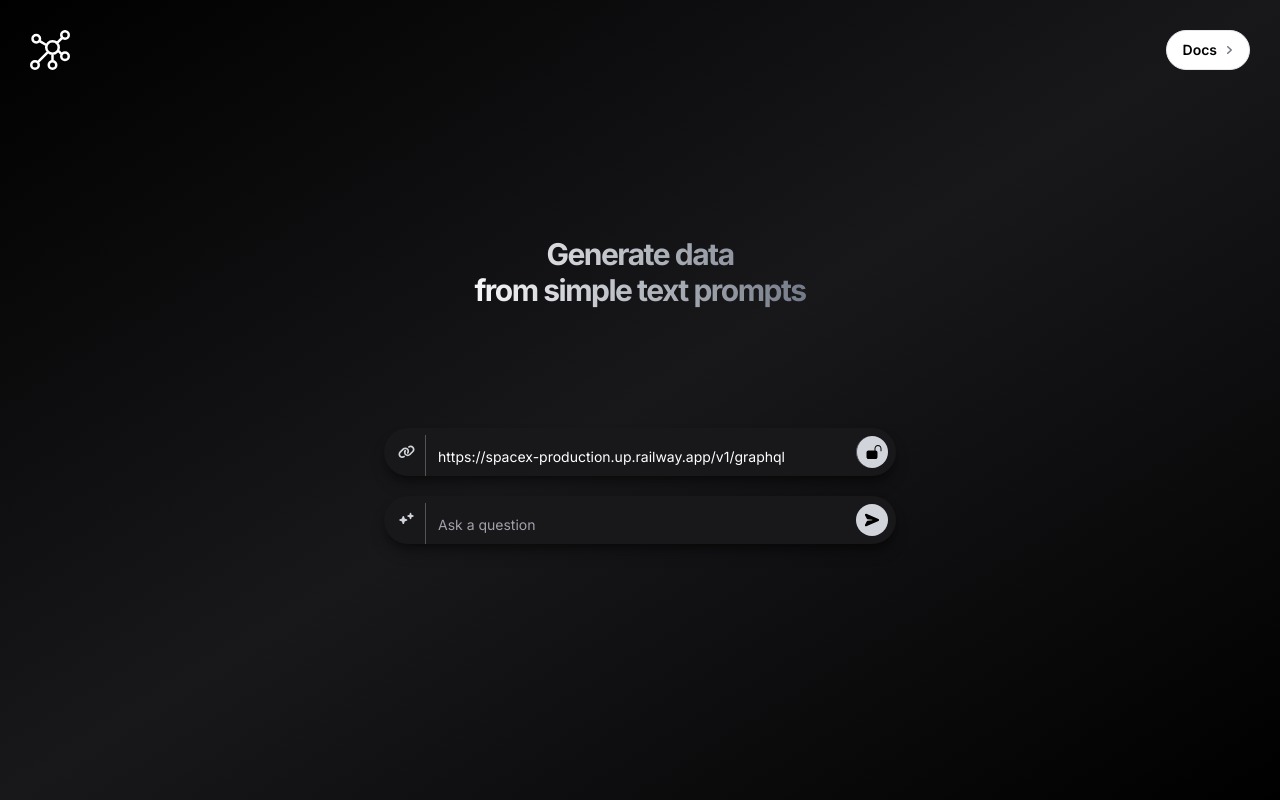
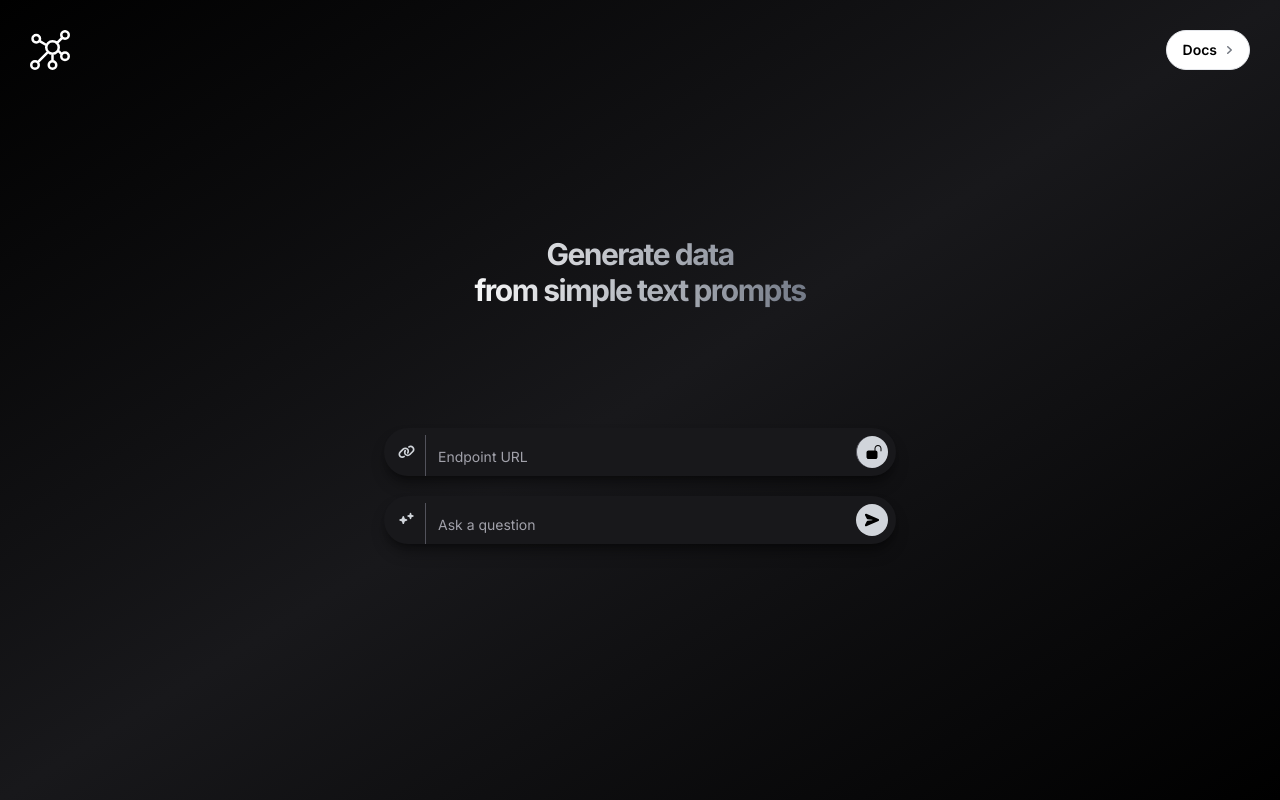
Before and after one commit to geobde/graphqlexplorer, a Next.js app: page / in a window 1280 px wide. Built offline with nearby package versions, Linux system fonts and the light colour scheme.

Commit message:
add useUi

```diff
--- a/src/app/page.jsx
+++ b/src/app/page.jsx
@@ -1,18 +1,17 @@
 "use client";
 import { useChat } from "ai/react";
-import { useState } from "react";
 import { Input } from "../components/Input";
 import { Header } from "../components/Header";
 import { Result } from "../components/Result";
 import {
   LinkIcon,
   AccessIcon,
+  CheckIcon,
   MagicIcon,
   LoadingIcon,
   SendIcon,
 } from "../components/Icons";
-
-const API = "https://spacex-production.up.railway.app/v1/graphql";
+import { useUi } from "../hooks";
 
 export default function Home({
   title = (
@@ -21,7 +20,8 @@ export default function Home({
     </>
   ),
 }) {
-  const [endpoint, setEndpoint] = useState(API);
+  const [endpoint, setEndpoint] = useUi(null, "endpoint", true);
+
   const { messages, input, handleInputChange, handleSubmit, isLoading } =
     useChat({
       body: {
@@ -44,9 +44,9 @@ export default function Home({
         >
           <Input
             value={endpoint}
-            setValue={setEndpoint}
+            setValue={(e) => setEndpoint(e.target.value)}
             placeholder="Endpoint URL"
-            suffix={<AccessIcon />}
+            suffix={endpoint ? <CheckIcon /> : <AccessIcon />}
             prefix={<LinkIcon />}
           />
           <Input
@@ -77,4 +77,4 @@ export default function Home({
       </section>
     </>
   );
-};
+}
--- /dev/null
+++ b/src/components/Icons/CheckIcon.jsx
@@ -0,0 +1,24 @@
+const CheckIcon = () => {
+  return (
+
+    <button
+    type="button"
+    className="invert-theme bg-gs-gray-400 text-sm gap-1.5 justify-start text-gs-background-1000 rounded-full flex items-center h-8 origin-right overflow-hidden ease-in font-medium px-[9px] disabled:opacity-50 hover:bg-gs-gray-600"
+    data-state="closed"
+    style={{ background: "rgb(209, 213, 219)", width: "32px" }}
+  >
+     <svg
+      style={{ width: "32px" }}
+      xmlns="http://www.w3.org/2000/svg"
+      viewBox="0 0 448 512"
+    >
+      <path d="M438.6 105.4c12.5 12.5 12.5 32.8 0 45.3l-256 256c-12.5 12.5-32.8 12.5-45.3 0l-128-128c-12.5-12.5-12.5-32.8 0-45.3s32.8-12.5 45.3 0L160 338.7 393.4 105.4c12.5-12.5 32.8-12.5 45.3 0z" />
+    </svg>
+  </button>
+
+
+
+  );
+};
+
+export default CheckIcon;
--- a/src/components/Icons/index.js
+++ b/src/components/Icons/index.js
@@ -3,3 +3,4 @@ export { default as LinkIcon } from "./LinkIcon";
 export { default as LoadingIcon } from "./LoadingIcon";
 export { default as MagicIcon } from "./MagicIcon";
 export { default as SendIcon } from "./SendIcon";
+export { default as CheckIcon } from "./CheckIcon";
--- /dev/null
+++ b/src/hooks/index.js
@@ -0,0 +1 @@
+export { default as useUi } from "./useUi";
--- /dev/null
+++ b/src/hooks/useUi.jsx
@@ -0,0 +1,21 @@
+import { useState, useCallback } from "react";
+
+const useUi = (defaultValue = "", key = "", persist = false) => {
+  const [localValue, setLocalValue] = useState(
+    localStorage.getItem(key) || defaultValue
+  );
+
+  const setValue = useCallback(
+    (newValue) => {
+      if (persist) {
+        localStorage.setItem(key, newValue);
+      }
+      setLocalValue(newValue);
+    },
+    [key]
+  );
+
+  return [localValue, setValue];
+};
+
+export default useUi;
```
